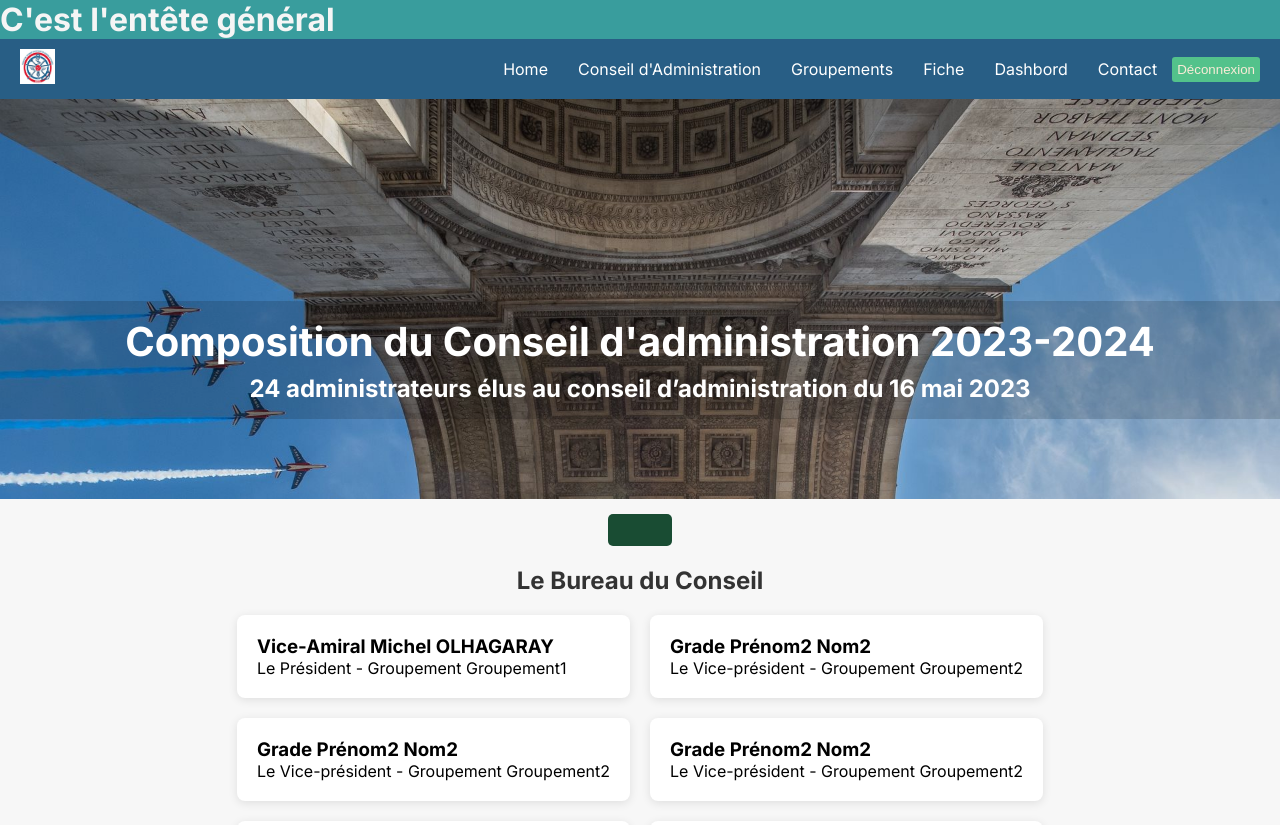
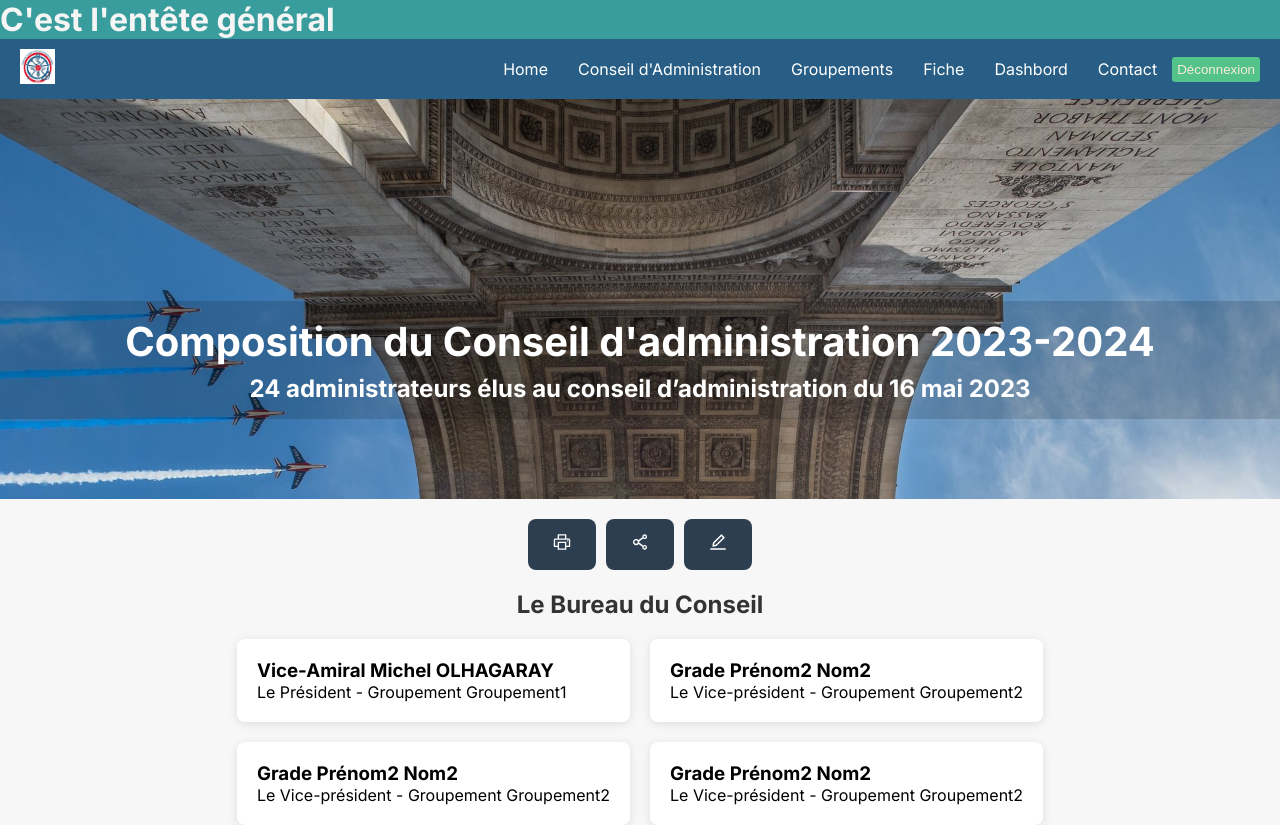
Before and after one commit to Natalina933/annuaire, a Next.js app: page /conseil in a window 1280 px wide. Shown: the top 825 px of the page. Built offline with nearby package versions, Linux system fonts and the light colour scheme.

Commit message:
correction wrapper button

```diff
--- a/src/components/button/Button.jsx
+++ b/src/components/button/Button.jsx
@@ -3,12 +3,28 @@ import Link from "next/link";
 import React from "react";
 import styles from "./button.module.css"
 
-const Button = ({ text, url }) => {
+import { AiOutlinePrinter, AiOutlineShareAlt, AiOutlineEdit } from 'react-icons/ai'; // Importez les icônes de la bibliothèque react-icons/ai
+
+const Button = ({ url, icon }) => {
     return (
         <Link href={url}>
-            <button className={styles.container}>{text}</button>
+            <button className={styles.container}>
+                {icon}
+            </button>
         </Link>
     );
 };
 
-export default Button;
+function ButtonSection() {
+    return (
+        <section className={styles.buttonSection}>
+            <div className={styles.buttonWrapper}>
+                <Button url="/" icon={<AiOutlinePrinter />} />
+                <Button url="/" icon={<AiOutlineShareAlt />} />
+                <Button url="/" icon={<AiOutlineEdit />} />
+            </div>
+        </section>
+    );
+}
+
+export default ButtonSection;
--- a/src/components/button/button.module.css
+++ b/src/components/button/button.module.css
@@ -1,18 +1,55 @@
 .container {
-
-  margin-top: 15px;
-  padding: 1rem 2rem;
-  background-color: #194c33;
-  color: #fff;
+  padding: 0.8rem 1.5rem;
+  background-color: #2d3e50;
+  color: #ffffff;
   border: none;
-  border-radius: 5px;
+  border-radius: 8px;
   font-size: 16px;
   cursor: pointer;
-  transition: background-color 0.3s;
-  width: max-content;
-
+  transition: background-color 0.3s, color 0.3s;
+  align-items: center;
+  gap: 6px;
 }
 
 .container:hover {
-  background-color: #219146;
+  background-color: #34495e;
 }
+
+.icon {
+  font-size: 20px;
+}
+
+.text {
+  font-weight: bold;
+}
+.buttonSection {
+  display: flex;
+  justify-content: flex-end;
+  margin-top: 20px;
+}
+
+.buttonWrapper {
+  display: flex;
+  gap: 10px;
+}
+/* Styles pour tablettes */
+@media screen and (min-width: 768px) {
+  .container {
+    font-size: 18px;
+  }
+
+  .icon {
+    font-size: 22px;
+  }
+}
+
+/* Styles pour ordinateurs */
+@media screen and (min-width: 1024px) {
+  .container {
+    font-size: 20px;
+  }
+
+  .icon {
+    font-size: 24px;
+  }
+}
--- a/src/components/navbar/navbar.module.css
+++ b/src/components/navbar/navbar.module.css
@@ -53,6 +53,11 @@
 .logout:hover {
   background-color: #439f6d;
 }
+.buttonSection {
+  display: flex;
+  gap: 10px;
+  margin-top: 20px;
+}
 @media screen and (min-width: 768px) {
   .container {
     height: auto;
@@ -74,4 +79,5 @@
     background-color: transparent;
     padding: 0;
   }
+
 }
```
